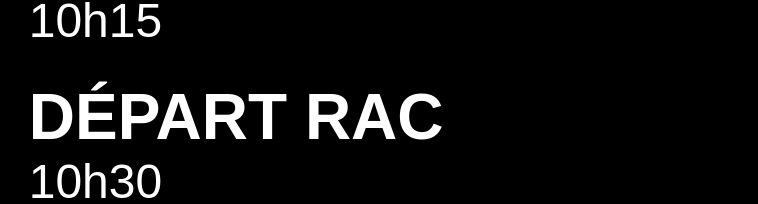
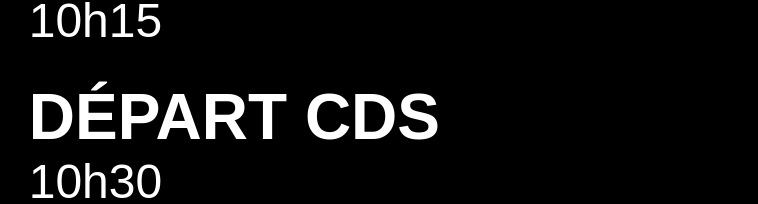
Before and after one commit to ncharlot/amt-signage, a plain HTML site: page programme05.html in a window 1280 px wide. Shown: the part 439-643 px from the top of the page, without its empty margins (261-1019 px from the left). Drawn offline with Linux system fonts and the light colour scheme.

Commit message:
Fix typo

```diff
--- a/programme05.html
+++ b/programme05.html
@@ -12,7 +12,7 @@
     <h2>BRIEFING CDS (12 km)</h2>
     <p>10h15</p>
 
-    <h2>DÉPART RAC</h2>
+    <h2>DÉPART CDS</h2>
     <p>10h30</p>
   </div>
 </body>
```
